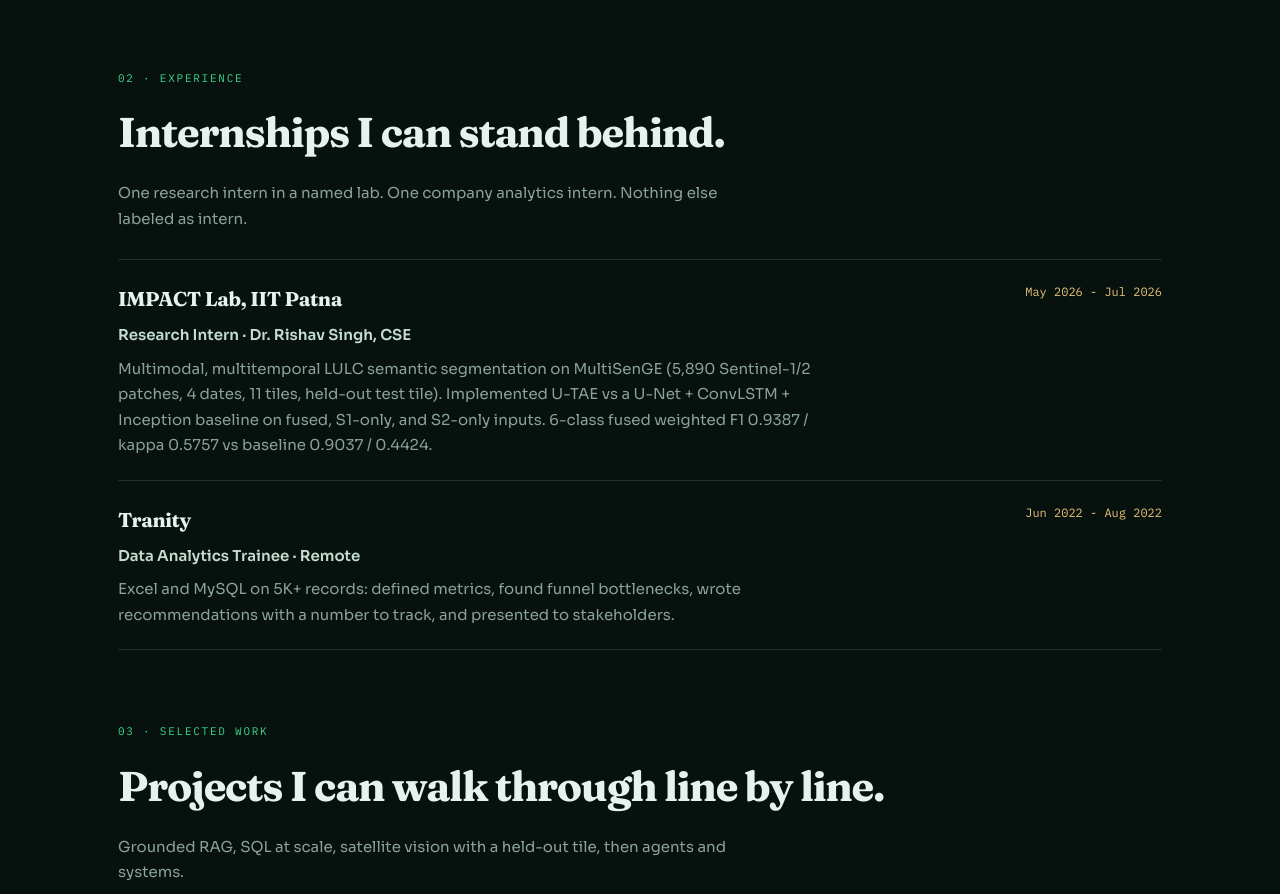
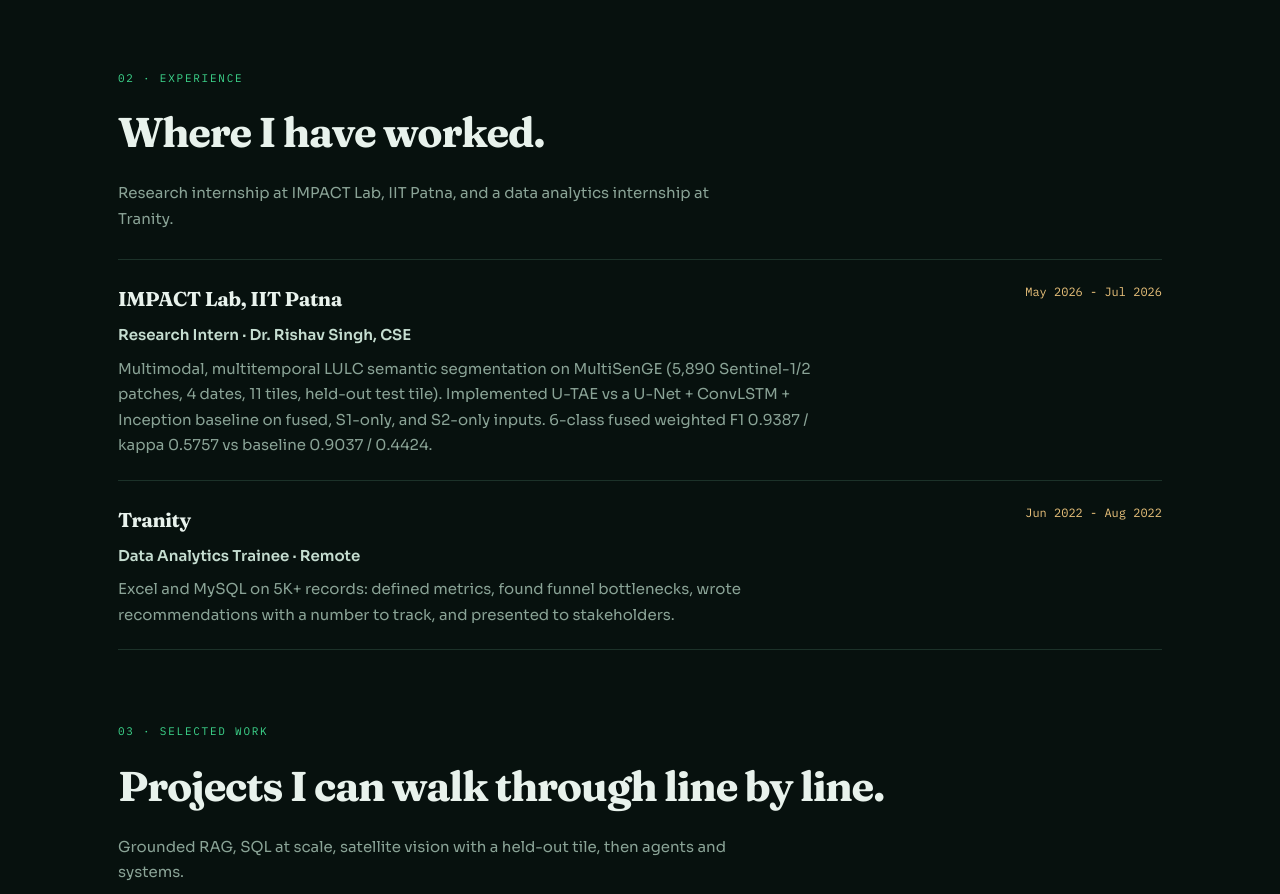
Before and after one commit to Riha-K/portfolio, a plain HTML site: page index.html in a window 1280 px wide. Shown: the part 1293-2187 px from the top of the page. Drawn offline with Linux system fonts and the light colour scheme.

Commit message:
Rewrite experience section lead in plain language.

```diff
--- a/index.html
+++ b/index.html
@@ -322,8 +322,8 @@ img { max-width: 100%; display: block; }
 
     <section class="section" id="experience">
       <p class="sec-label">02 · Experience</p>
-      <h2 class="sec-title">Internships I can stand behind.</h2>
-      <p class="sec-lead">One research intern in a named lab. One company analytics intern. Nothing else labeled as intern.</p>
+      <h2 class="sec-title">Where I have worked.</h2>
+      <p class="sec-lead">Research internship at IMPACT Lab, IIT Patna, and a data analytics internship at Tranity.</p>
 
       <article class="exp">
         <div class="exp-top">
```
